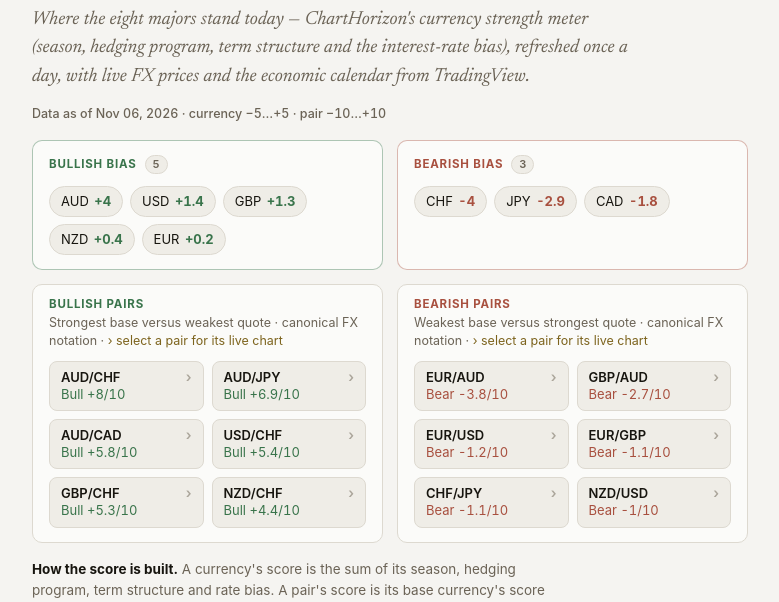
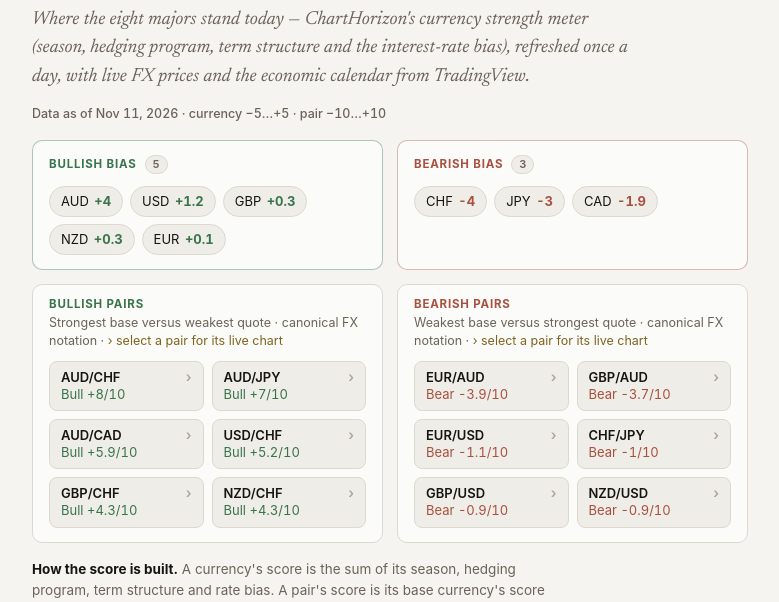
Before and after one commit to ChartHorizon/website, a Jekyll site: the page built from fx.html, in a window 1280 px wide and 1400 px high. Shown: the part 260-862 px from the top of the window, without its empty margins (250-1029 px from the left). Built offline with Jekyll 4.4.1, drawn with Linux system fonts in a browser that asks for light colours; some of the changed text lies outside the part shown.

Commit message:
data: FX strength snapshot Nov 11, 2026

```diff
--- a/_data/fx.json
+++ b/_data/fx.json
@@ -1,6 +1,6 @@
 {
-  "as_of": "Nov 06, 2026",
-  "generated": "2026-11-07",
+  "as_of": "Nov 11, 2026",
+  "generated": "2026-11-12",
   "max_score": 5,
   "pair_max": 10,
   "pair_threshold": 6,
@@ -13,23 +13,23 @@
     },
     {
       "cur": "USD",
-      "score": 1.4,
-      "label": "+1.4"
+      "score": 1.2,
+      "label": "+1.2"
     },
     {
       "cur": "GBP",
-      "score": 1.3,
-      "label": "+1.3"
+      "score": 0.3,
+      "label": "+0.3"
     },
     {
       "cur": "NZD",
-      "score": 0.4,
-      "label": "+0.4"
+      "score": 0.3,
+      "label": "+0.3"
     },
     {
       "cur": "EUR",
-      "score": 0.2,
-      "label": "+0.2"
+      "score": 0.1,
+      "label": "+0.1"
     }
   ],
   "bearish": [
@@ -40,13 +40,13 @@
     },
     {
       "cur": "JPY",
-      "score": -2.9,
-      "label": "-2.9"
+      "score": -3,
+      "label": "-3"
     },
     {
       "cur": "CAD",
-      "score": -1.8,
-      "label": "-1.8"
+      "score": -1.9,
+      "label": "-1.9"
     }
   ],
   "neutral": [],
@@ -58,100 +58,100 @@
     },
     {
       "pair": "AUD/JPY",
-      "spread": 6.9,
-      "label": "Bull +6.9/10"
+      "spread": 7,
+      "label": "Bull +7/10"
     },
     {
       "pair": "AUD/CAD",
-      "spread": 5.8,
-      "label": "Bull +5.8/10"
+      "spread": 5.9,
+      "label": "Bull +5.9/10"
     },
     {
       "pair": "USD/CHF",
-      "spread": 5.4,
-      "label": "Bull +5.4/10"
+      "spread": 5.2,
+      "label": "Bull +5.2/10"
     },
     {
       "pair": "GBP/CHF",
-      "spread": 5.3,
-      "label": "Bull +5.3/10"
+      "spread": 4.3,
+      "label": "Bull +4.3/10"
     },
     {
       "pair": "NZD/CHF",
-      "spread": 4.4,
-      "label": "Bull +4.4/10"
+      "spread": 4.3,
+      "label": "Bull +4.3/10"
     }
   ],
   "bearish_pairs": [
     {
       "pair": "EUR/AUD",
-      "spread": 3.8,
-      "label": "Bear -3.8/10"
+      "spread": 3.9,
+      "label": "Bear -3.9/10"
     },
     {
       "pair": "GBP/AUD",
-      "spread": 2.7,
-      "label": "Bear -2.7/10"
+      "spread": 3.7,
+      "label": "Bear -3.7/10"
     },
     {
       "pair": "EUR/USD",
-      "spread": 1.2,
-      "label": "Bear -1.2/10"
-    },
-    {
-      "pair": "EUR/GBP",
       "spread": 1.1,
       "label": "Bear -1.1/10"
     },
     {
       "pair": "CHF/JPY",
-      "spread": 1.1,
-      "label": "Bear -1.1/10"
+      "spread": 1,
+      "label": "Bear -1/10"
+    },
+    {
+      "pair": "GBP/USD",
+      "spread": 0.9,
+      "label": "Bear -0.9/10"
     },
     {
       "pair": "NZD/USD",
-      "spread": 1,
-      "label": "Bear -1/10"
+      "spread": 0.9,
+      "label": "Bear -0.9/10"
     }
   ],
   "rate_table": [
     {
       "cur": "AUD",
-      "policy": "4.60%",
+      "policy": "4.85%",
       "bank": "Reserve Bank of Australia",
       "instrument": "Cash Rate Target",
       "bias": 2,
       "bias_label": "+2",
       "tone": "bull",
-      "as_of": "2026-09-30"
+      "as_of": "2026-11-04"
+    },
+    {
+      "cur": "GBP",
+      "policy": "4.00%",
+      "bank": "Bank of England",
+      "instrument": "Bank Rate",
+      "bias": 1.3,
+      "bias_label": "+1.3",
+      "tone": "bull",
+      "as_of": "2026-11-05"
     },
     {
       "cur": "USD",
       "policy": "3.75-4.00%",
       "bank": "Federal Reserve",
       "instrument": "Fed Funds Target Midpoint",
-      "bias": 1.4,
-      "bias_label": "+1.4",
+      "bias": 1.2,
+      "bias_label": "+1.2",
       "tone": "bull",
       "as_of": "2026-09-17"
-    },
-    {
-      "cur": "GBP",
-      "policy": "3.75%",
-      "bank": "Bank of England",
-      "instrument": "Bank Rate",
-      "bias": 1.3,
-      "bias_label": "+1.3",
-      "tone": "bull",
-      "as_of": "2025-12-18"
     },
     {
       "cur": "NZD",
       "policy": "2.75%",
       "bank": "Reserve Bank of New Zealand",
       "instrument": "Official Cash Rate",
-      "bias": 0.4,
-      "bias_label": "+0.4",
+      "bias": 0.3,
+      "bias_label": "+0.3",
       "tone": "bull",
       "as_of": "2026-09-03"
     },
@@ -160,8 +160,8 @@
       "policy": "2.50%",
       "bank": "Bank of Canada",
       "instrument": "Overnight Target",
-      "bias": 0.2,
-      "bias_label": "+0.2",
+      "bias": 0.1,
+      "bias_label": "+0.1",
       "tone": "bull",
       "as_of": "2026-10-29"
     },
@@ -170,8 +170,8 @@
       "policy": "2.50%",
       "bank": "European Central Bank",
       "instrument": "Deposit Facility Rate",
-      "bias": 0.2,
-      "bias_label": "+0.2",
+      "bias": 0.1,
+      "bias_label": "+0.1",
       "tone": "bull",
       "as_of": "2026-09-16"
     },
@@ -180,8 +180,8 @@
       "policy": "1.25%",
       "bank": "Bank of Japan",
       "instrument": "Overnight Call Rate",
-      "bias": -0.9,
-      "bias_label": "-0.9",
+      "bias": -1,
+      "bias_label": "-1",
       "tone": "bear",
       "as_of": "2026-09-24"
     },
```
